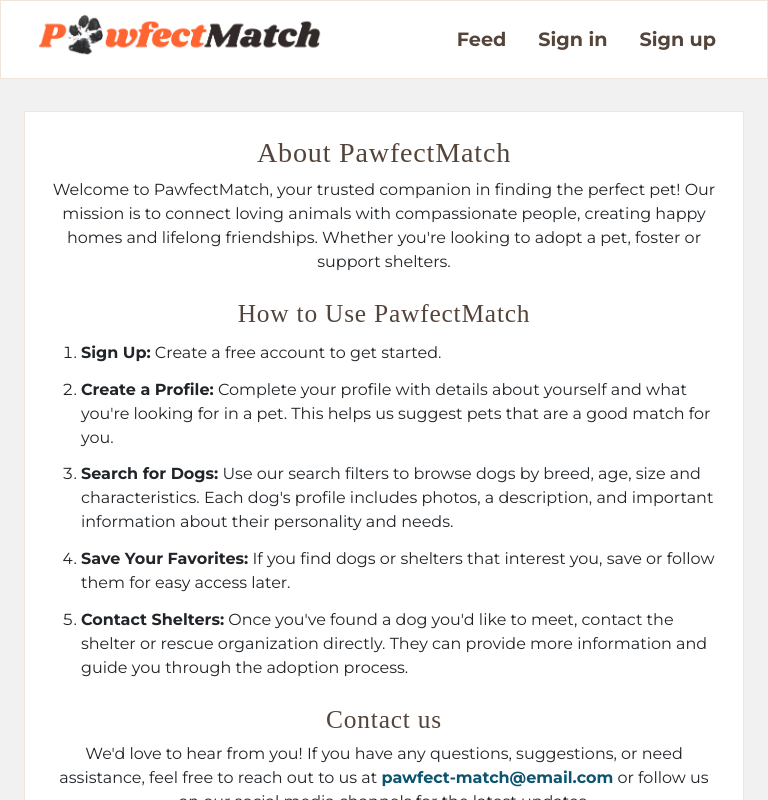
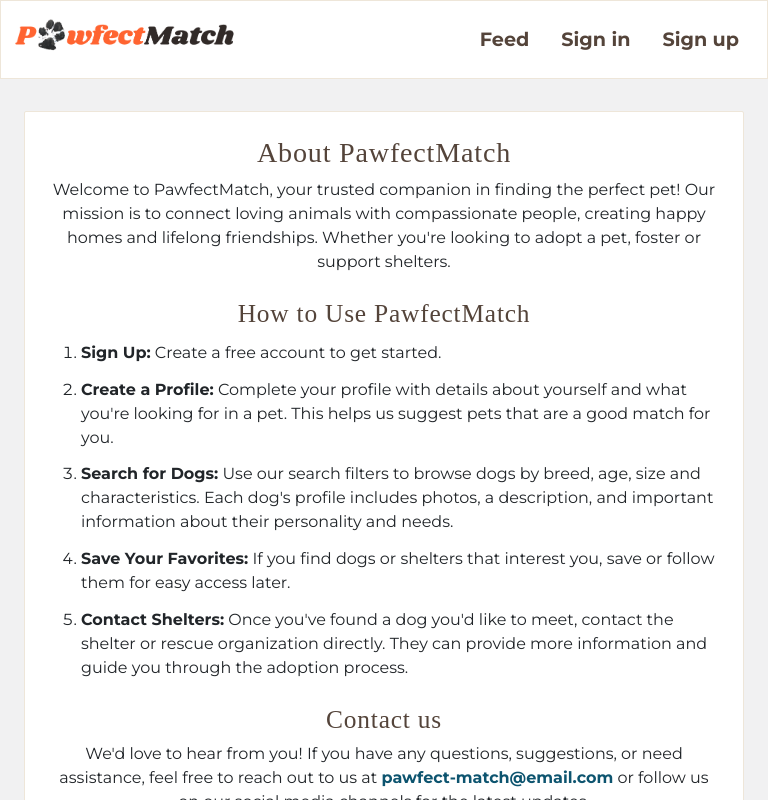
Before and after one commit to Julia-Wagner/PawfectMatch, a React (Create React App) app: page / in a window 768 px wide. Shown: the top 800 px of the page. Built offline with nearby package versions, Linux system fonts and the light colour scheme; no server answers; a web font is replaced by a local one; what react-country-list would draw is missing.

Commit message:
style: fix navbar width

```diff
--- a/src/components/NavBar.js
+++ b/src/components/NavBar.js
@@ -56,7 +56,7 @@ const NavBar = () => {
     return (
         <header>
             <Navbar expanded={expanded} className={styles.NavBar} expand="md" sticky="top">
-                <Container>
+                <Container className={styles.NavContainer}>
                     <NavLink to="/">
                         <h1>
                             <span className="sr-only">PawfectMatch</span>
--- a/src/styles/NavBar.module.css
+++ b/src/styles/NavBar.module.css
@@ -83,3 +83,15 @@
 #signin, #signup {
     background-color: #eee6d9;
 }
+
+@media (max-width: 1000px) {
+    .NavContainer {
+        max-width: 100%;
+    }
+}
+
+@media (min-width: 767px) and (max-width: 850px) {
+    .Logo {
+        max-width: 29vw;
+    }
+}
```
